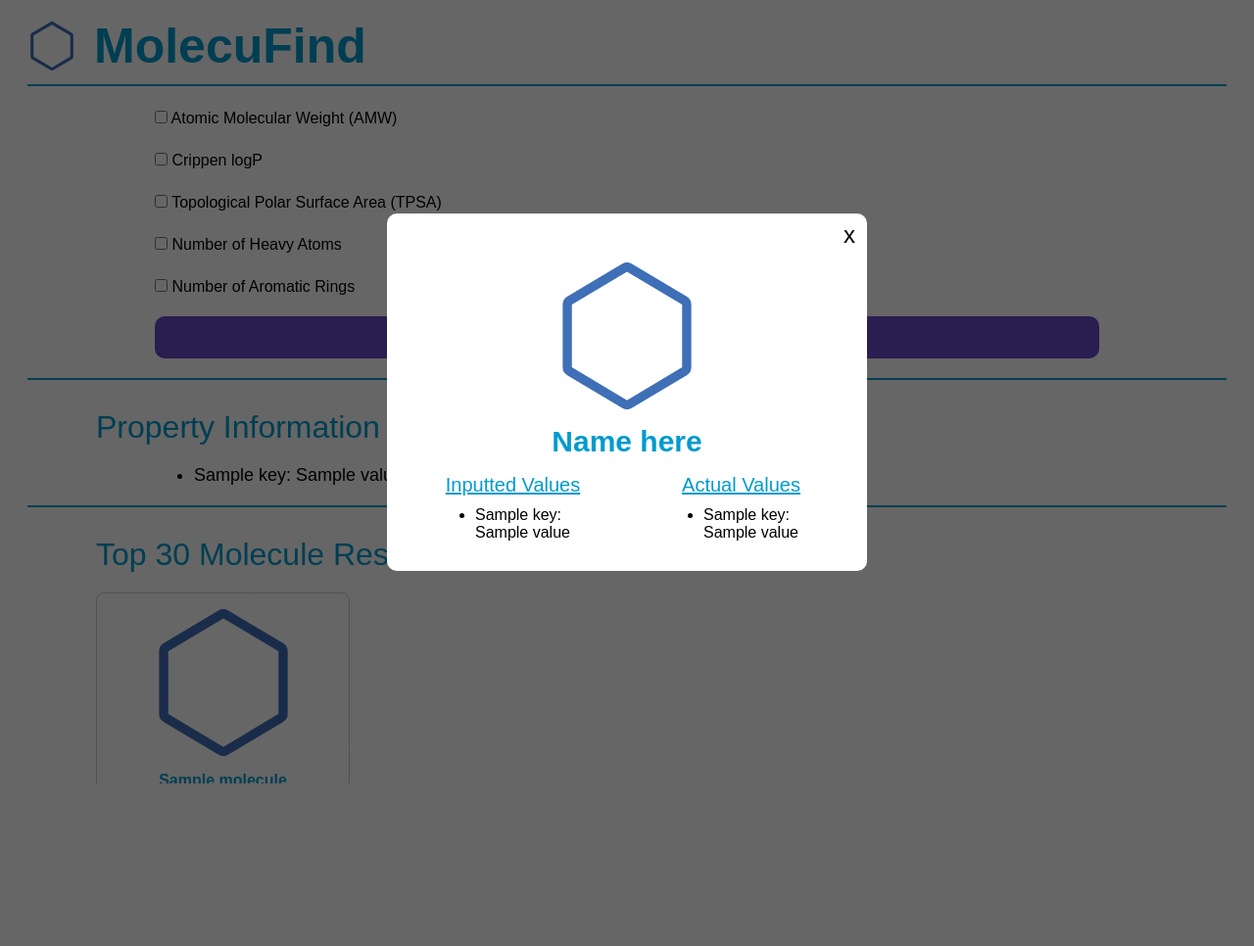
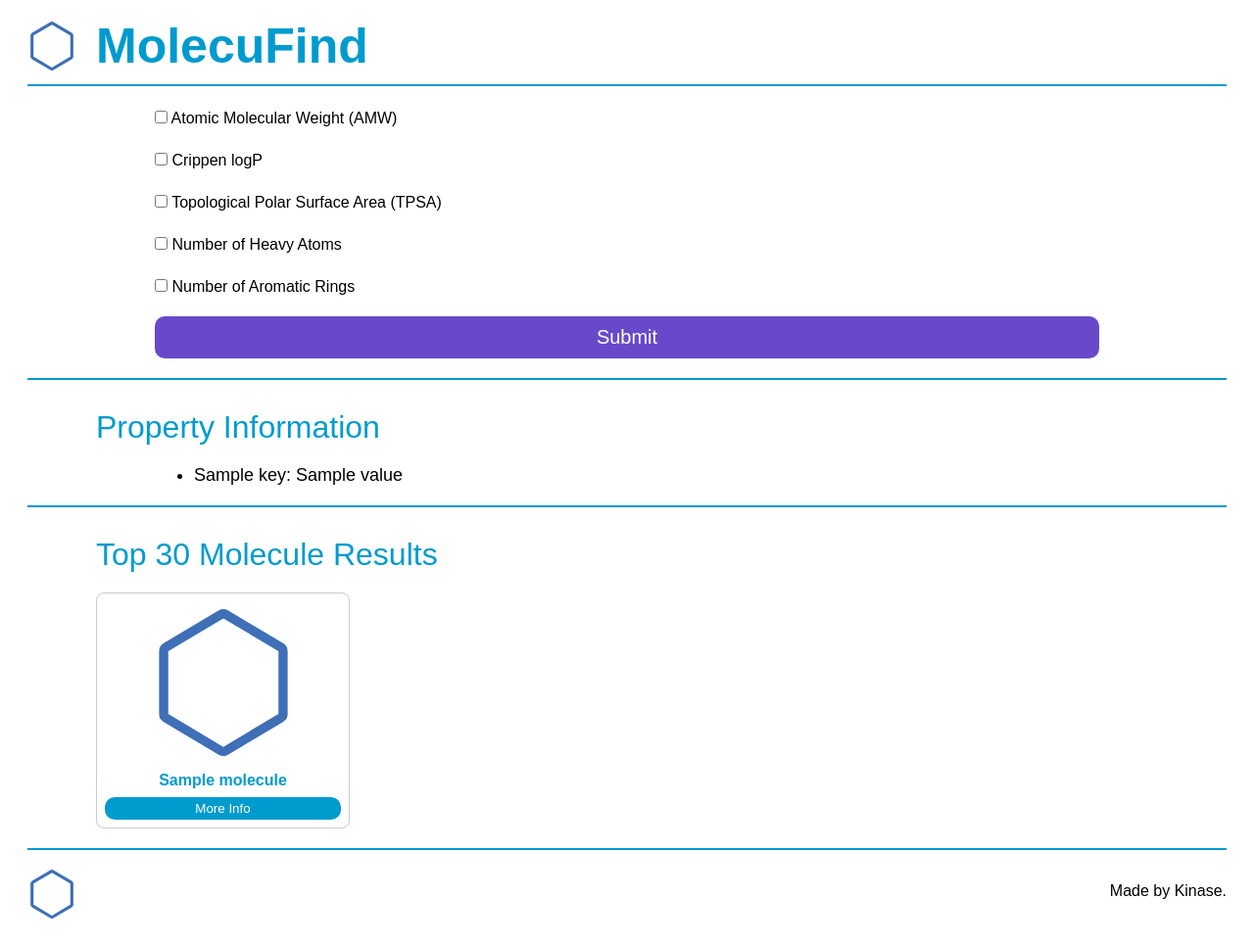
Before and after one commit to Yabsram/Molecufind, a Flask app: template templates/base.html in a window 1280 px wide. Shown: the whole page at 98% size. Before the commit the page ends 800 px from the top, so only its background shows below. Run offline with Flask 3, Linux system fonts and the light colour scheme; the template is opened without the code that fills it: most values are stand-ins (such as "Sample title", 1, 10 or a date in 2020).

Commit message:
Fixed pop up always displaying

```diff
--- a/static/style.css
+++ b/static/style.css
@@ -158,7 +158,6 @@ ul{
   height: 100%;
   background-color: rgba(0,0,0,0.6);
 
-  display: flex;
   justify-content: center;
   align-items: center;
   z-index: 999;
--- a/templates/base.html
+++ b/templates/base.html
@@ -17,11 +17,13 @@
 
   <body>
     <header>
-      <img src="{{ url_for("static", filename="favicon.svg") }}"
+      <a href="{{ url_for('select_property') }}" class="header-link">
+        <img src="{{ url_for('static', filename='favicon.svg') }}"
             alt="Our Logo"
             width="50"
             height="50">
         <h1>MolecuFind</h1>
+      </a>
     </header>
 
     <hr class="divider">
@@ -211,6 +213,7 @@
     });
 
     // Popup functionality
+    document.addEventListener('DOMContentLoaded', () => {
       const popup = document.getElementById('popup');
       const popupTitle = document.getElementById('popup-title');
       const popupImage = document.getElementById('popup-image');
@@ -232,9 +235,10 @@
       });
 
       window.addEventListener('click', (e) => {
-      if(e.target === popup){
+        if (e.target === popup) {
           popup.style.display = 'none';
         }
+      });
     });
 
     </script>
```
Lines whose indentation alone changed are shown as unchanged.
